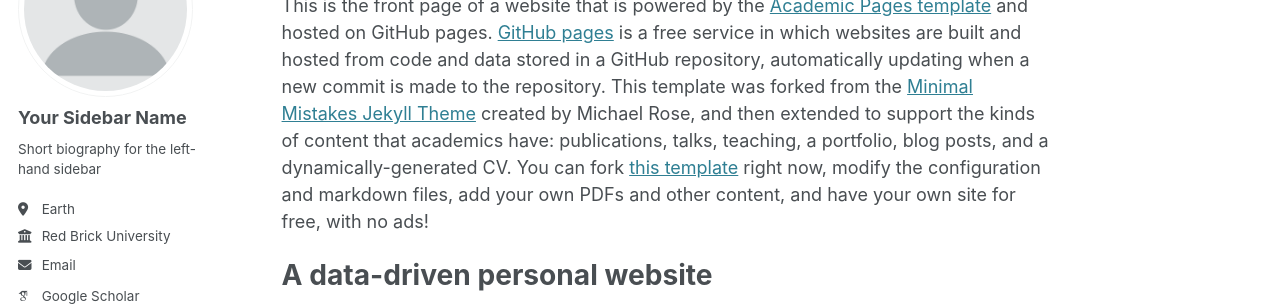
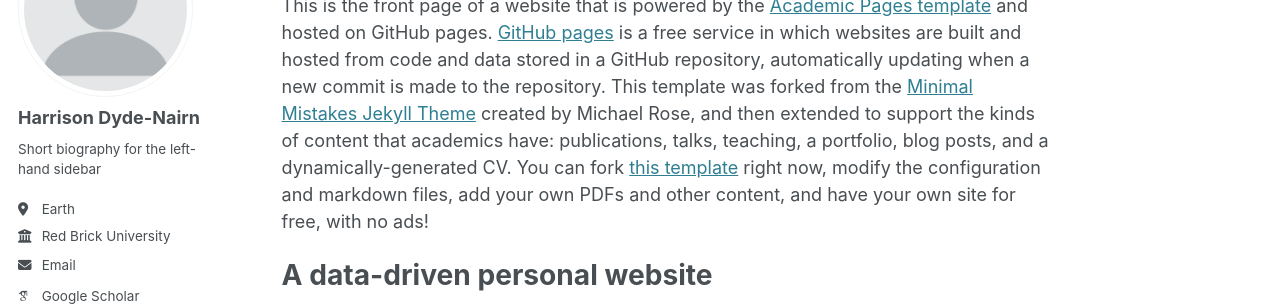
Before and after one commit to hdydenairn/hdydenairn.github.io, a Jekyll site: the page built from _pages/about.md, in a window 1280 px wide. Shown: the part 184-490 px from the top of the page. Built offline with Jekyll 4.4.1, drawn with Linux system fonts in a browser that asks for light colours; some web fonts are replaced.

Commit message:
Update _config.yml

```diff
--- a/_config.yml
+++ b/_config.yml
@@ -23,7 +23,7 @@ repository               : "academicpages/academicpages.github.io"
 author:
   # Biographic information
   avatar           : "profile.png"
-  name             : "Your Sidebar Name"
+  name             : "Harrison Dyde-Nairn"
   pronouns         : # example: "she/her"
   bio              : "Short biography for the left-hand sidebar"
   location         : "Earth"
```
